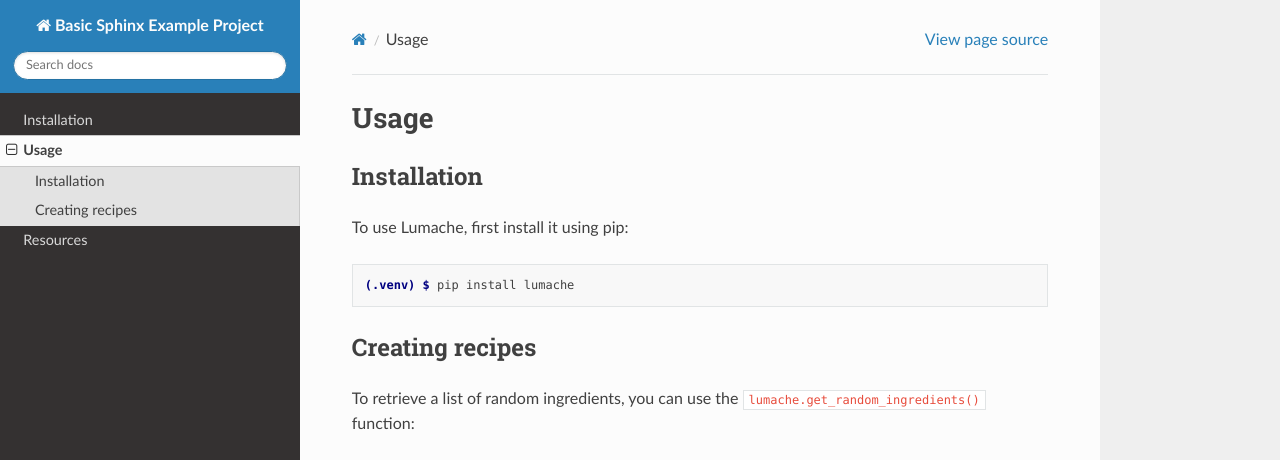
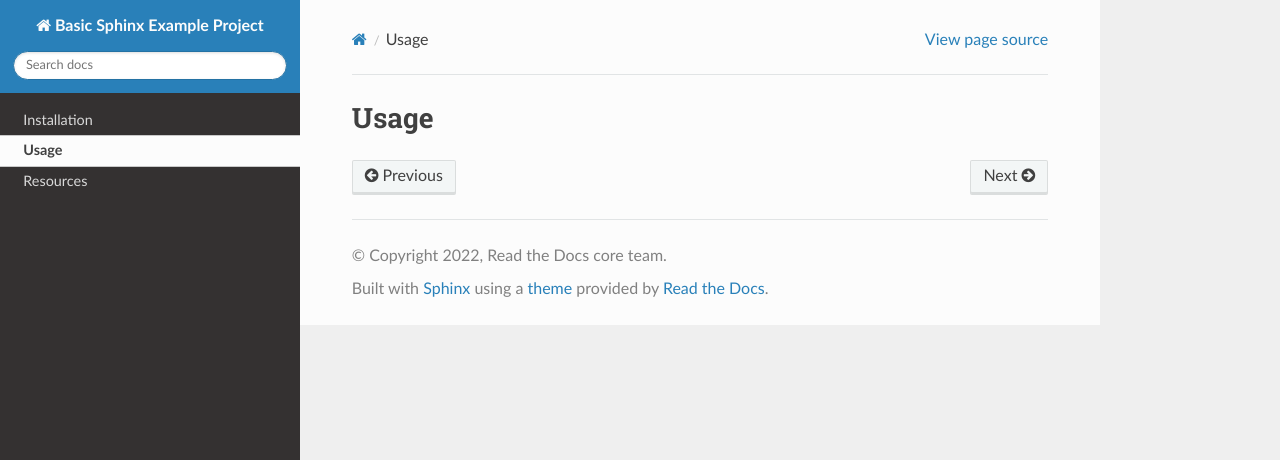
Before and after one commit to nickwfj123/spacia2022_doc, a Sphinx documentation site: the page built from docs/usage.rst, in a window 1280 px wide and 1095 px high. Shown: the top 460 px of the window. Built offline with Sphinx 7.4.7 and the Read the Docs theme 2.0.0, drawn with Linux system fonts in a browser that asks for light colours; some of the changed text lies outside the part shown; grey boxes are pictures that could not be loaded.

Commit message:
Update usage.rst

```diff
--- a/docs/usage.rst
+++ b/docs/usage.rst
@@ -1,33 +1,2 @@
 Usage
-=====
-
-.. _installation:
-
-Installation
-------------
-
-To use Lumache, first install it using pip:
-
-.. code-block:: console
-
-   (.venv) $ pip install lumache
-
-Creating recipes
-----------------
-
-To retrieve a list of random ingredients,
-you can use the ``lumache.get_random_ingredients()`` function:
-
-.. autofunction:: lumache.get_random_ingredients
-
-The ``kind`` parameter should be either ``"meat"``, ``"fish"``,
-or ``"veggies"``. Otherwise, :py:func:`lumache.get_random_ingredients`
-will raise an exception.
-
-.. autoexception:: lumache.InvalidKindError
-
-For example:
-
->>> import lumache
->>> lumache.get_random_ingredients()
-['shells', 'gorgonzola', 'parsley']
+======
```
